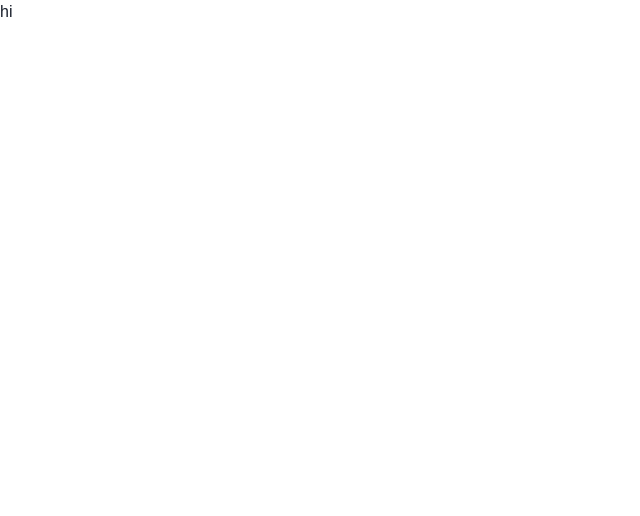
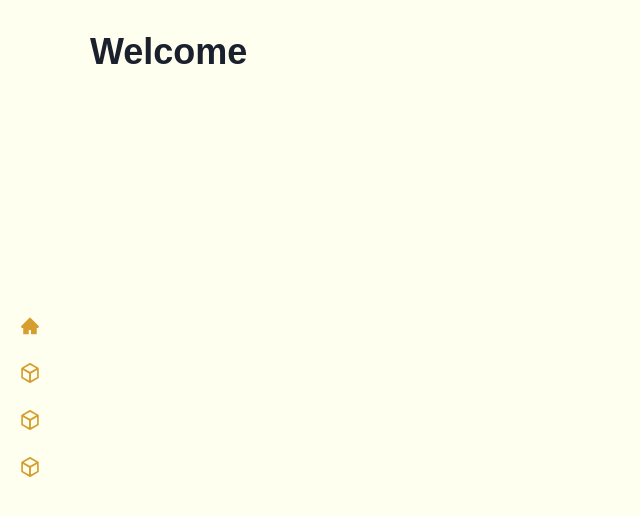
Before and after one commit to raccoon91/frondia, a React (Vite) app: page / in a window 1280 px wide. Shown: the top 516 px of the page, without its empty margins (0-640 px from the left). Built offline with nearby package versions, Linux system fonts and the light colour scheme.

Commit message:
feat: add layout

```diff
--- a/package.json
+++ b/package.json
@@ -19,6 +19,7 @@
     "framer-motion": "^10.16.4",
     "react": "^18.2.0",
     "react-dom": "^18.2.0",
+    "react-icons": "^4.11.0",
     "react-router-dom": "^6.17.0"
   },
   "devDependencies": {
--- a/src/App.tsx
+++ b/src/App.tsx
@@ -1,6 +1,7 @@
 import { ChakraProvider } from "@chakra-ui/react";
 import { BrowserRouter as Router, Routes, Route } from "react-router-dom";
 import { HomePage } from "./pages";
+import { Layout } from "./layouts";
 import { theme } from "./styles";
 
 export const App = () => {
@@ -8,7 +9,9 @@ export const App = () => {
     <ChakraProvider theme={theme}>
       <Router>
         <Routes>
-          <Route index element={<HomePage />} />
+          <Route element={<Layout />}>
+            <Route index element={<HomePage />} />
+          </Route>
         </Routes>
       </Router>
     </ChakraProvider>
--- /dev/null
+++ b/src/layouts/Layout.tsx
@@ -0,0 +1,15 @@
+import { Box, Flex } from "@chakra-ui/react";
+import { Outlet } from "react-router-dom";
+import { Sidebar } from "./Sidebar";
+
+export const Layout = () => {
+  return (
+    <Flex align="stretch" w="100vw" h="100vh" bg="brand.50">
+      <Sidebar />
+
+      <Box overflow="hidden" flex="1">
+        <Outlet />
+      </Box>
+    </Flex>
+  );
+};
--- /dev/null
+++ b/src/layouts/Menu.tsx
@@ -0,0 +1,24 @@
+import { FC } from "react";
+import { IconType } from "react-icons";
+import { Icon, Tooltip } from "@chakra-ui/react";
+
+interface IMenuProps {
+  icon: IconType;
+  name: string;
+}
+
+export const Menu: FC<IMenuProps> = ({ icon, name }) => {
+  return (
+    <Tooltip label={name} placement="right" bg="brand.100" color="brand.500">
+      <span>
+        <Icon
+          as={icon}
+          color="brand.500"
+          boxSize="20px"
+          _hover={{ boxSize: "30px" }}
+          transition="width 0.1s linear, height 0.1s linear"
+        />
+      </span>
+    </Tooltip>
+  );
+};
--- /dev/null
+++ b/src/layouts/Sidebar.tsx
@@ -0,0 +1,15 @@
+import { VStack } from "@chakra-ui/react";
+import { AiFillHome } from "react-icons/ai";
+import { SiHackthebox } from "react-icons/si";
+import { Menu } from "./Menu";
+
+export const Sidebar = () => {
+  return (
+    <VStack justify="center" spacing="20px" w="60px">
+      <Menu name="Home" icon={AiFillHome} />
+      <Menu name="menu" icon={SiHackthebox} />
+      <Menu name="menu" icon={SiHackthebox} />
+      <Menu name="menu" icon={SiHackthebox} />
+    </VStack>
+  );
+};
--- /dev/null
+++ b/src/layouts/index.ts
@@ -0,0 +1 @@
+export * from "./Layout";
--- a/src/pages/HomePage.tsx
+++ b/src/pages/HomePage.tsx
@@ -1,3 +1,9 @@
+import { Box, Heading } from "@chakra-ui/react";
+
 export const HomePage = () => {
-  return <p>hi</p>;
+  return (
+    <Box p="30px">
+      <Heading>Welcome</Heading>
+    </Box>
+  );
 };
```
Also changed, not shown: 1 other file (tests, documents, lock files or other folders).
